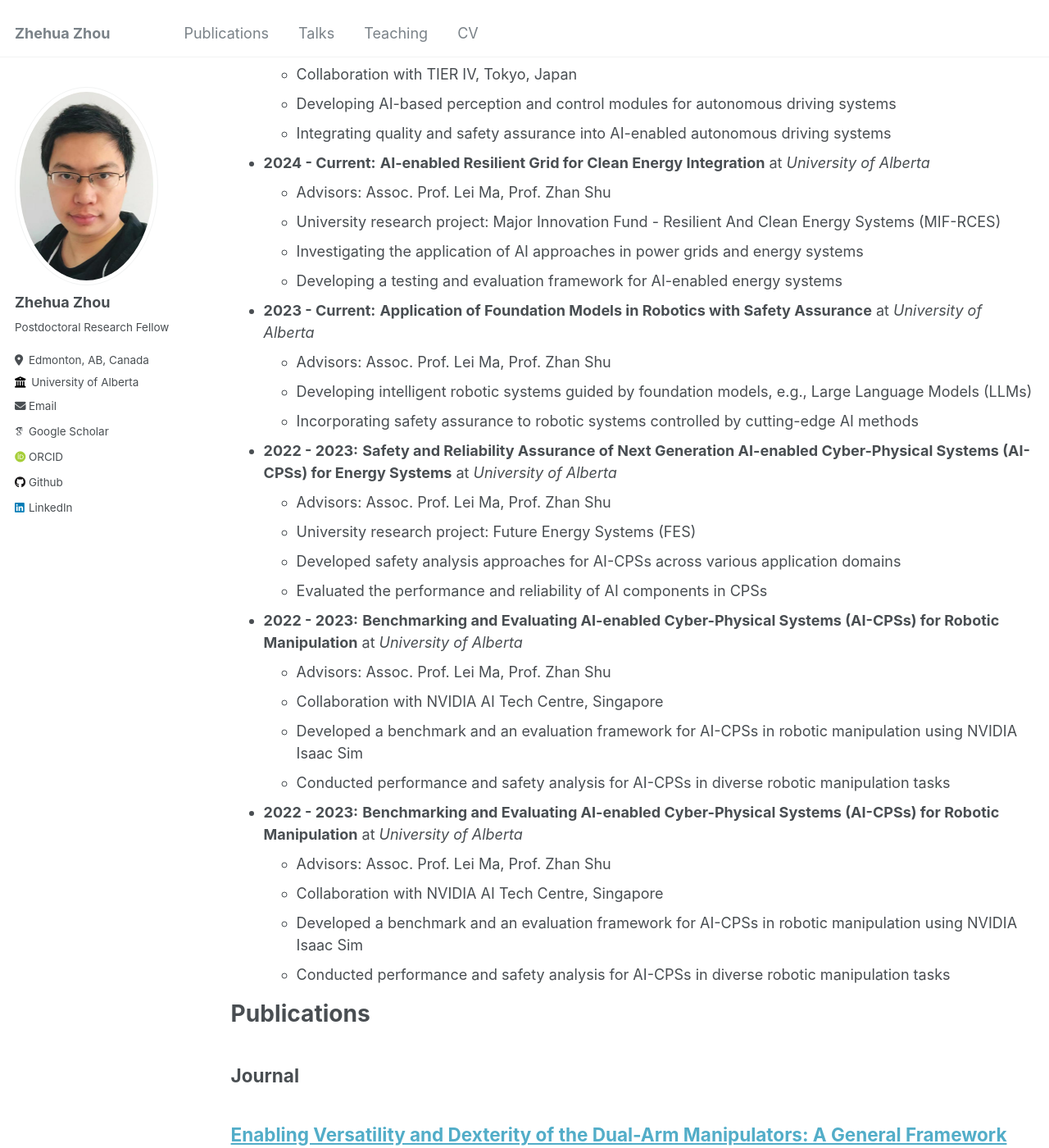
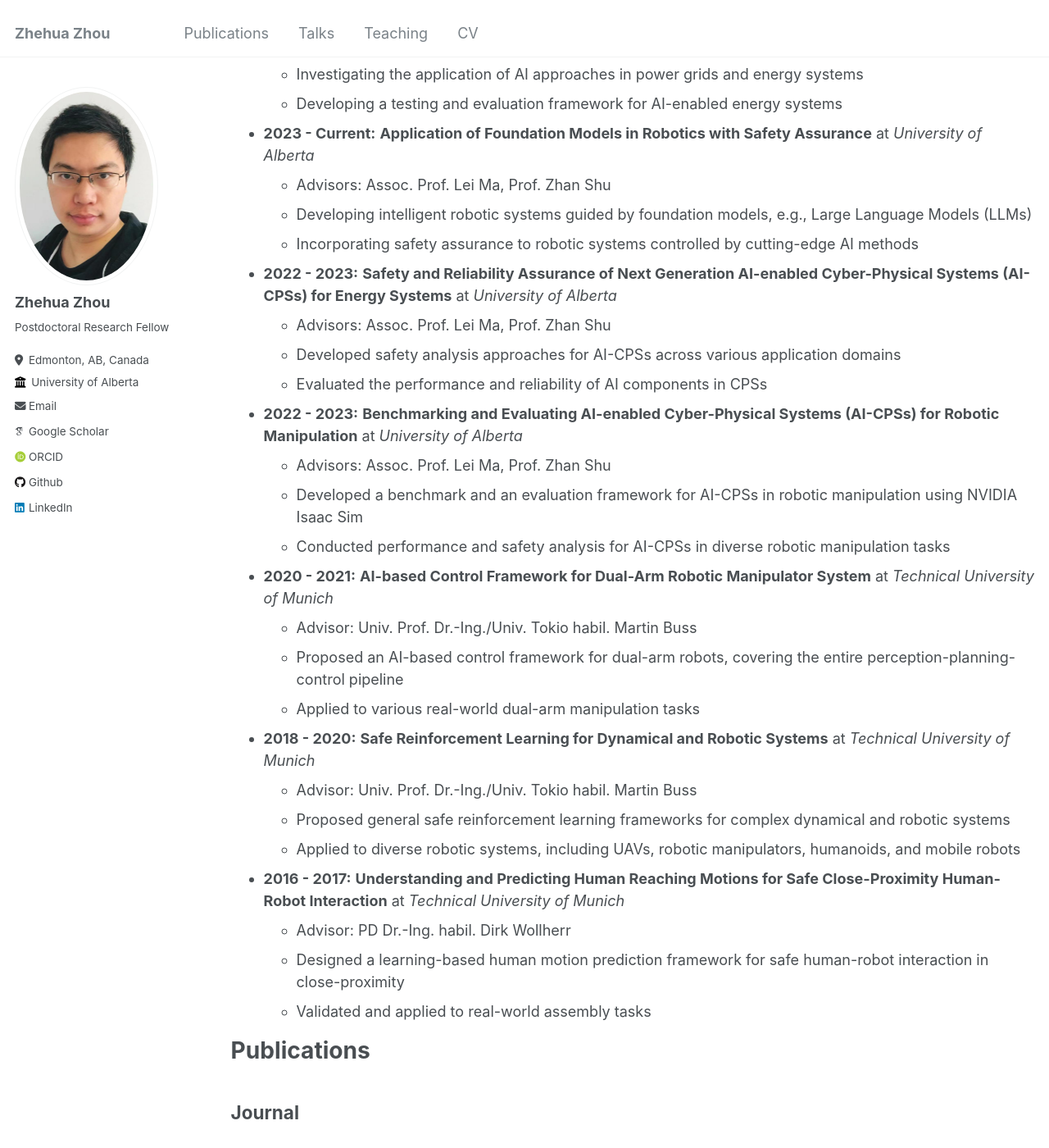
Before and after one commit to zhehuazhou/zhehuazhou.github.io, a Jekyll site: the page built from _pages/cv.md, in a window 1280 px wide and 1400 px high, scrolled down 1028 px. Shown: the whole window at 82% size. Built offline with Jekyll 4.4.1, drawn with Linux system fonts in a browser that asks for light colours; some web fonts are replaced; some of the changed text lies outside the part shown.

Commit message:
publication

```diff
--- a/_pages/cv.md
+++ b/_pages/cv.md
@@ -20,30 +20,24 @@ Work experience
 * <b>07/2022 - Current:</b> <b>Postdoctoral Research Fellow</b> at <i>University of Alberta</i>
   * Advisors: Assoc. Prof. Lei Ma, Prof. Zhan Shu
   * Developing AI-enabled robotic systems and cyper-physical systems with safety and reliability guarantees
-  * University research projects: FES and MIF-RCES
-  * Industrial collaboration projects with Nvidia and TIER IV
 
 * <b>08/2017 - 03/2022:</b> <b>Research Associate (Scientific Employee)</b> at <i>Technical University of Munich</i>
   * Advisor: Univ. Prof. Dr.-Ing./Univ. Tokio habil. Martin Buss
   * Designed general safe reinforcement learning approaches and AI-based control frameworks for robotic systems
-  * Industrial collaboration projects with BMW and Tencent
 
 * <b>11/2016 - 06/2017:</b> <b>Research Intern</b> at <i>Technical University of Munich</i>
   * Advisor: PD Dr.-Ing. habil. Dirk Wollherr
   * Designed learning-based human motion prediction framework for safe human-robot interaction in close-proximity
-  * Industrial collaboration project with Siemens
 
 Research Projects and Collaborations
 ======
 * <b>2024 - Current:</b> <b>Quality and Safety Assurance for AI-enabled Autonomous Driving Systems</b> at <i>University of Alberta</i>
   * Advisor: Assoc. Prof. Lei Ma
-  * Collaboration with TIER IV, Tokyo, Japan
   * Developing AI-based perception and control modules for autonomous driving systems
   * Integrating quality and safety assurance into AI-enabled autonomous driving systems
 
 * <b>2024 - Current:</b> <b>AI-enabled Resilient Grid for Clean Energy Integration</b> at <i>University of Alberta</i>
   * Advisors: Assoc. Prof. Lei Ma, Prof. Zhan Shu
-  * University research project: Major Innovation Fund - Resilient And Clean Energy Systems (MIF-RCES)
   * Investigating the application of AI approaches in power grids and energy systems
   * Developing a testing and evaluation framework for AI-enabled energy systems
 
@@ -54,21 +48,28 @@ Research Projects and Collaborations
 
 * <b>2022 - 2023:</b> <b>Safety and Reliability Assurance of Next Generation AI-enabled Cyber-Physical Systems (AI-CPSs) for Energy Systems</b> at <i>University of Alberta</i>
   * Advisors: Assoc. Prof. Lei Ma, Prof. Zhan Shu
-  * University research project: Future Energy Systems (FES)
   * Developed safety analysis approaches for AI-CPSs across various application domains
   * Evaluated the performance and reliability of AI components in CPSs
 
 * <b>2022 - 2023:</b> <b>Benchmarking and Evaluating AI-enabled Cyber-Physical Systems (AI-CPSs) for Robotic Manipulation</b> at <i>University of Alberta</i>
   * Advisors: Assoc. Prof. Lei Ma, Prof. Zhan Shu
-  * Collaboration with NVIDIA AI Tech Centre, Singapore
   * Developed a benchmark and an evaluation framework for AI-CPSs in robotic manipulation using NVIDIA Isaac Sim
   * Conducted performance and safety analysis for AI-CPSs in diverse robotic manipulation tasks
 
-* <b>2022 - 2023:</b> <b>Benchmarking and Evaluating AI-enabled Cyber-Physical Systems (AI-CPSs) for Robotic Manipulation</b> at <i>University of Alberta</i>
-  * Advisors: Assoc. Prof. Lei Ma, Prof. Zhan Shu
-  * Collaboration with NVIDIA AI Tech Centre, Singapore
-  * Developed a benchmark and an evaluation framework for AI-CPSs in robotic manipulation using NVIDIA Isaac Sim
-  * Conducted performance and safety analysis for AI-CPSs in diverse robotic manipulation tasks
+* <b>2020 - 2021:</b> <b>AI-based Control Framework for Dual-Arm Robotic Manipulator System</b> at <i>Technical University of Munich</i>
+  * Advisor: Univ. Prof. Dr.-Ing./Univ. Tokio habil. Martin Buss
+  * Proposed an AI-based control framework for dual-arm robots, covering the entire perception-planning-control pipeline
+  * Applied to various real-world dual-arm manipulation tasks
+
+* <b>2018 - 2020:</b> <b>Safe Reinforcement Learning for Dynamical and Robotic Systems</b> at <i>Technical University of Munich</i>
+  * Advisor: Univ. Prof. Dr.-Ing./Univ. Tokio habil. Martin Buss
+  * Proposed general safe reinforcement learning frameworks for complex dynamical and robotic systems
+  * Applied to diverse robotic systems, including UAVs, robotic manipulators, humanoids, and mobile robots
+
+* <b>2016 - 2017:</b> <b>Understanding and Predicting Human Reaching Motions for Safe Close-Proximity Human-Robot Interaction</b> at <i>Technical University of Munich</i>
+  * Advisor: PD Dr.-Ing. habil. Dirk Wollherr
+  * Designed a learning-based human motion prediction framework for safe human-robot interaction in close-proximity
+  * Validated and applied to real-world assembly tasks
 
 Publications
 ======
```
